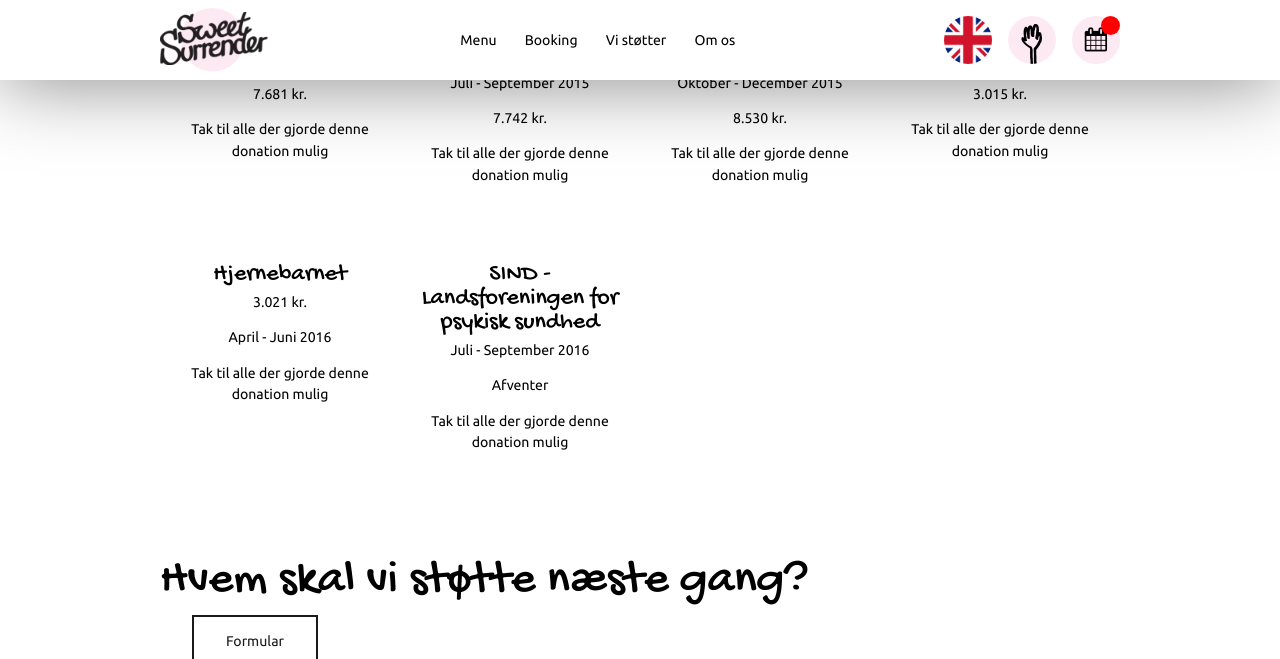
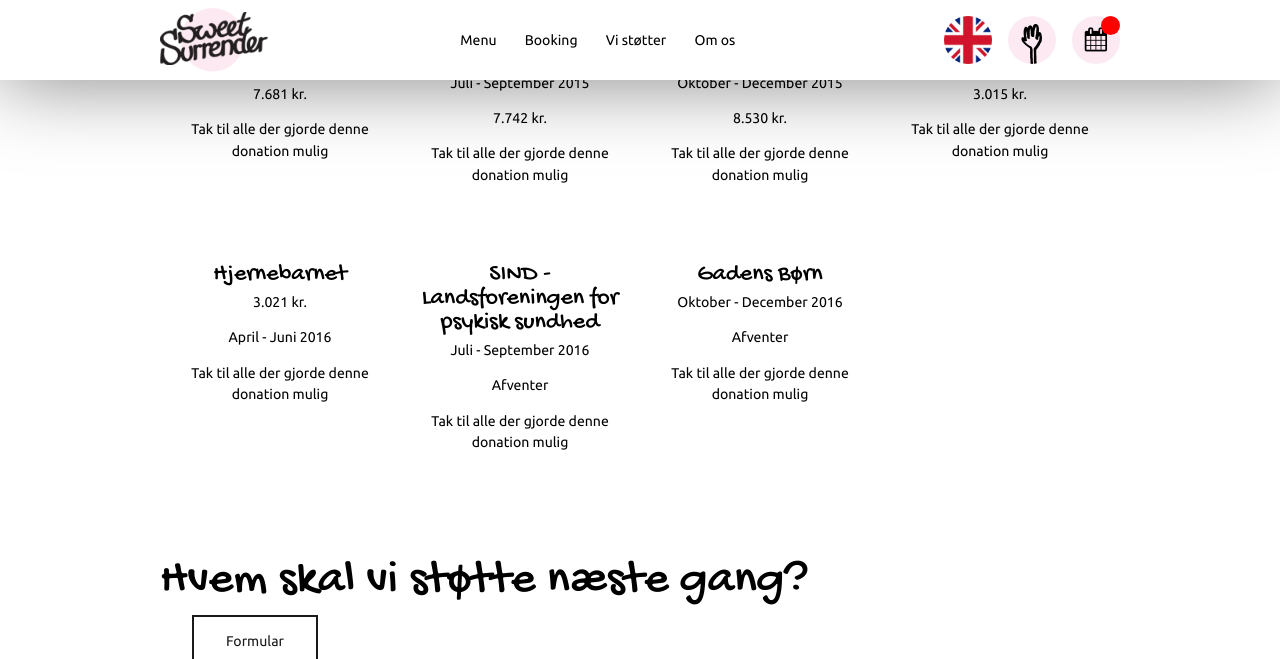
Before and after one commit to sweetsurrenderdk/sweetsurrenderdk.github.io, a Jekyll site: the page built from content/da/567d4e622341243144e3f58fc8b675a711a9ad17.md, in a window 1280 px wide and 900 px high, scrolled down 1665 px, cut to the strip 0-659 px from the top of the window. Built offline with Jekyll 4.4.1, drawn with Linux system fonts in a browser that asks for light colours.

Commit message:
Commit from HashBrown CMS

```diff
--- a/content/da/567d4e622341243144e3f58fc8b675a711a9ad17.md
+++ b/content/da/567d4e622341243144e3f58fc8b675a711a9ad17.md
@@ -90,6 +90,11 @@ sections:
                 amount: Afventer
                 period: 'Juli - September 2016'
                 comment: 'Tak til alle der gjorde denne donation mulig'
+            -
+                title: 'Gadens Børn'
+                amount: Afventer
+                period: 'Oktober - December 2016'
+                comment: 'Tak til alle der gjorde denne donation mulig'
     -
         template: tabbedIframes
         heading: 'Hvem skal vi støtte næste gang?'
```
